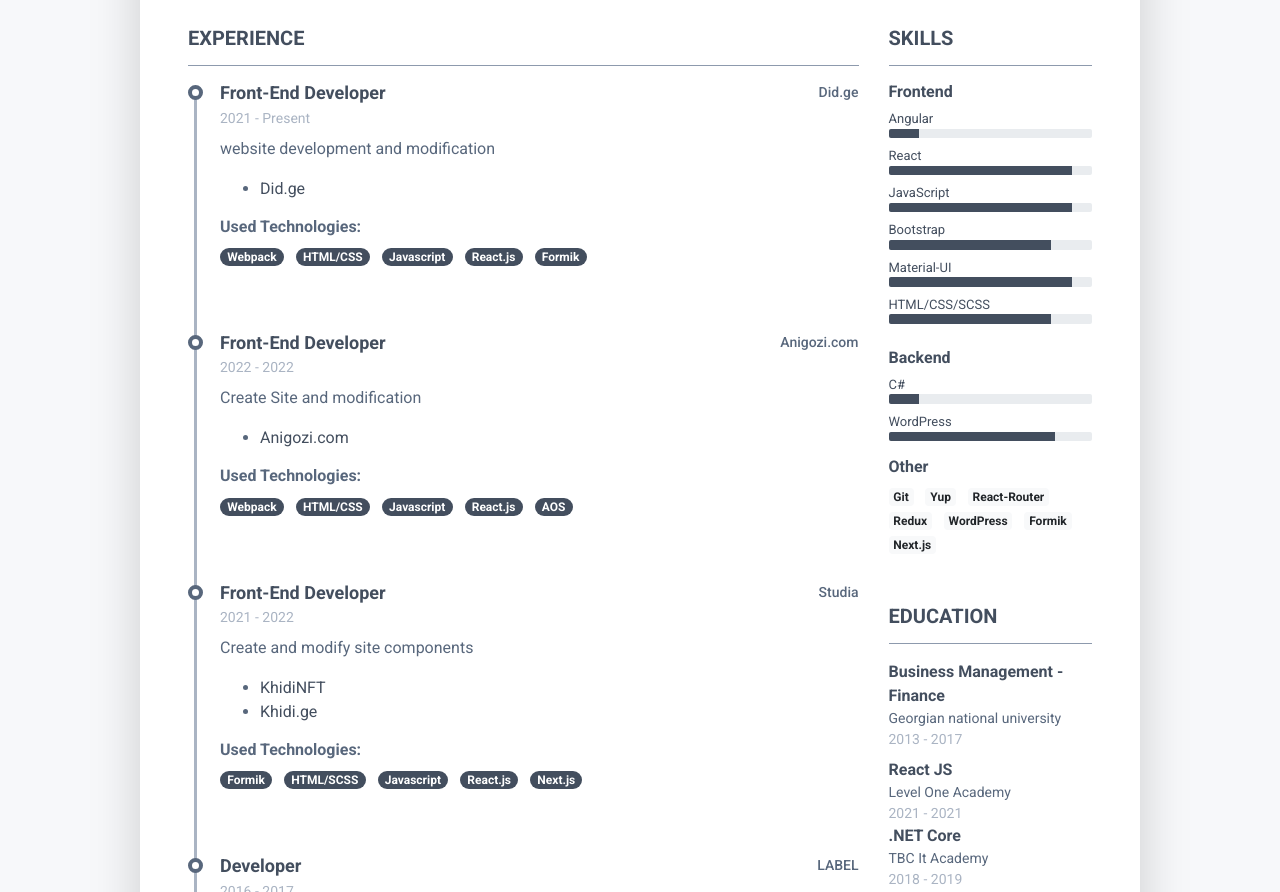
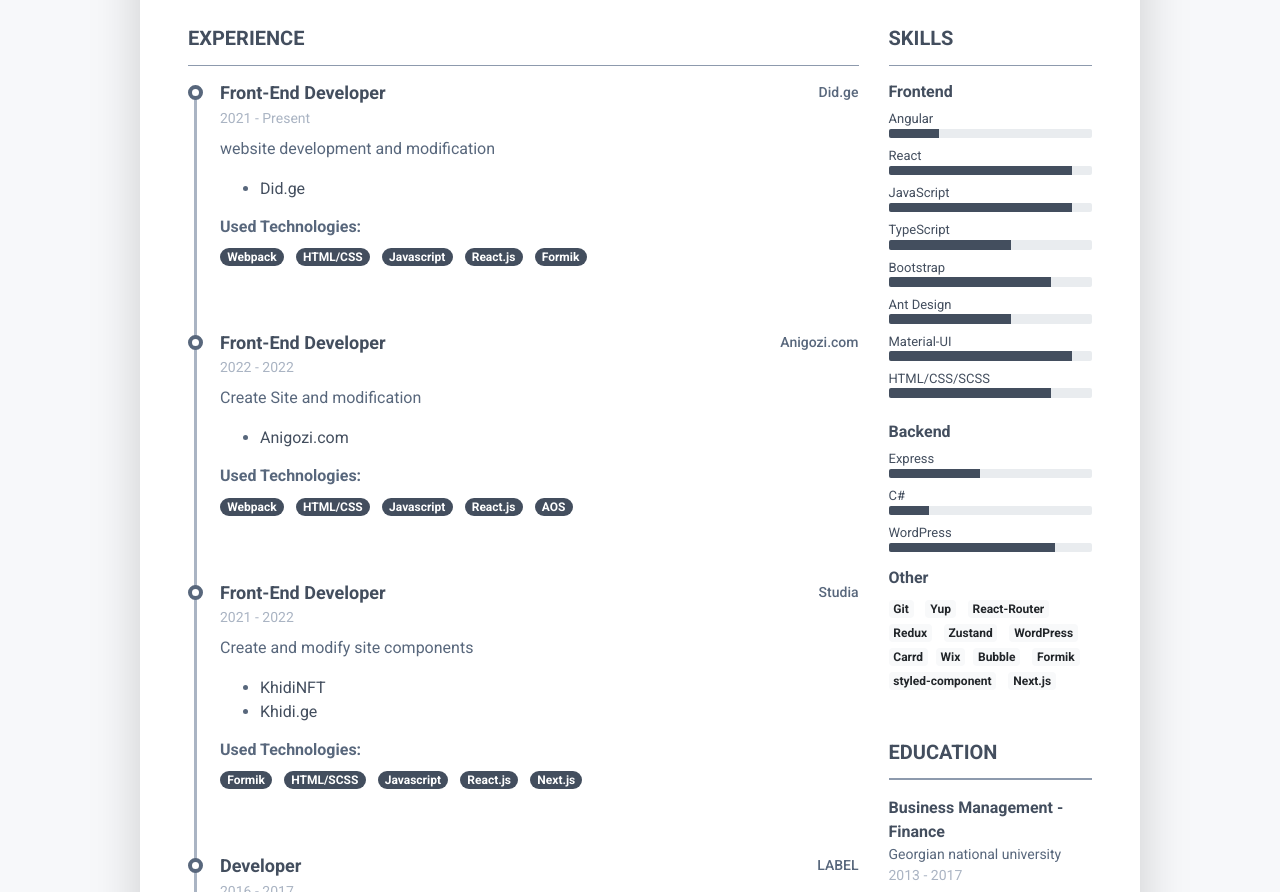
Before and after one commit to GigaPok/CV, a plain HTML site: page eng.html in a window 1280 px wide. Shown: the part 400-1292 px from the top of the page. Drawn offline with Linux system fonts and the light colour scheme.

Commit message:
update CV

```diff
--- a/eng.html
+++ b/eng.html
@@ -309,7 +309,7 @@
                                             <div class="resume-skill-name">Angular</div>
                                             <div class="progress resume-progress">
                                                 <div class="progress-bar theme-progress-bar-dark" role="progressbar"
-                                                    style="width: 15%" aria-valuenow="25" aria-valuemin="0"
+                                                    style="width: 25%" aria-valuenow="25" aria-valuemin="0"
                                                     aria-valuemax="100"></div>
                                             </div>
                                         </li>
@@ -329,12 +329,28 @@
                                                     aria-valuemax="100"></div>
                                             </div>
                                         </li>
+                                        <li class="mb-2">
+                                            <div class="resume-skill-name">TypeScript</div>
+                                            <div class="progress resume-progress">
+                                                <div class="progress-bar theme-progress-bar-dark" role="progressbar"
+                                                    style="width: 60%" aria-valuenow="25" aria-valuemin="0"
+                                                    aria-valuemax="100"></div>
+                                            </div>
+                                        </li>
 
                                         <li class="mb-2">
                                             <div class="resume-skill-name">Bootstrap</div>
                                             <div class="progress resume-progress">
                                                 <div class="progress-bar theme-progress-bar-dark" role="progressbar"
                                                     style="width: 80%" aria-valuenow="25" aria-valuemin="0"
+                                                    aria-valuemax="100"></div>
+                                            </div>
+                                        </li>
+                                        <li class="mb-2">
+                                            <div class="resume-skill-name">Ant Design</div>
+                                            <div class="progress resume-progress">
+                                                <div class="progress-bar theme-progress-bar-dark" role="progressbar"
+                                                    style="width: 60%" aria-valuenow="25" aria-valuemin="0"
                                                     aria-valuemax="100"></div>
                                             </div>
                                         </li>
@@ -361,12 +377,12 @@
                                 <div class="resume-skill-item">
                                     <h4 class="resume-skills-cat font-weight-bold">Backend</h4>
                                     <ul class="list-unstyled">
-                                        <!-- <li class="mb-2">
-								            <div class="resume-skill-name">Python/Django</div>
+                                        <li class="mb-2">
+								            <div class="resume-skill-name">Express</div>
 									        <div class="progress resume-progress">
-											    <div class="progress-bar theme-progress-bar-dark" role="progressbar" style="width: 95%" aria-valuenow="25" aria-valuemin="0" aria-valuemax="100"></div>
+											    <div class="progress-bar theme-progress-bar-dark" role="progressbar" style="width: 45%" aria-valuenow="25" aria-valuemin="0" aria-valuemax="100"></div>
 											</div>
-								        </li> -->
+								        </li>
                                         <!-- <li class="mb-2">
 								            <div class="resume-skill-name">Ruby/Rails</div>
 									        <div class="progress resume-progress">
@@ -377,7 +393,7 @@
                                             <div class="resume-skill-name">C#</div>
                                             <div class="progress resume-progress">
                                                 <div class="progress-bar theme-progress-bar-dark" role="progressbar"
-                                                    style="width: 15%" aria-valuenow="25" aria-valuemin="0"
+                                                    style="width: 20%" aria-valuenow="25" aria-valuemin="0"
                                                     aria-valuemax="100"></div>
                                             </div>
                                         </li>
@@ -404,9 +420,14 @@
                                         <li class="list-inline-item"><span class="badge badge-light">React-Router</span>
                                         </li>
                                         <li class="list-inline-item"><span class="badge badge-light">Redux</span></li>
+                                        <li class="list-inline-item"><span class="badge badge-light">Zustand</span></li>
                                         <li class="list-inline-item"><span class="badge badge-light">WordPress</span>
+                                        <li class="list-inline-item"><span class="badge badge-light">Carrd</span>
+                                        <li class="list-inline-item"><span class="badge badge-light">Wix</span>
+                                        <li class="list-inline-item"><span class="badge badge-light">Bubble</span>
                                         </li>
                                         <li class="list-inline-item"><span class="badge badge-light">Formik</span></li>
+                                        <li class="list-inline-item"><span class="badge badge-light">styled-component</span></li>
                                         <li class="list-inline-item"><span class="badge badge-light">Next.js</span></li>
                                     </ul>
                                 </div>
```
